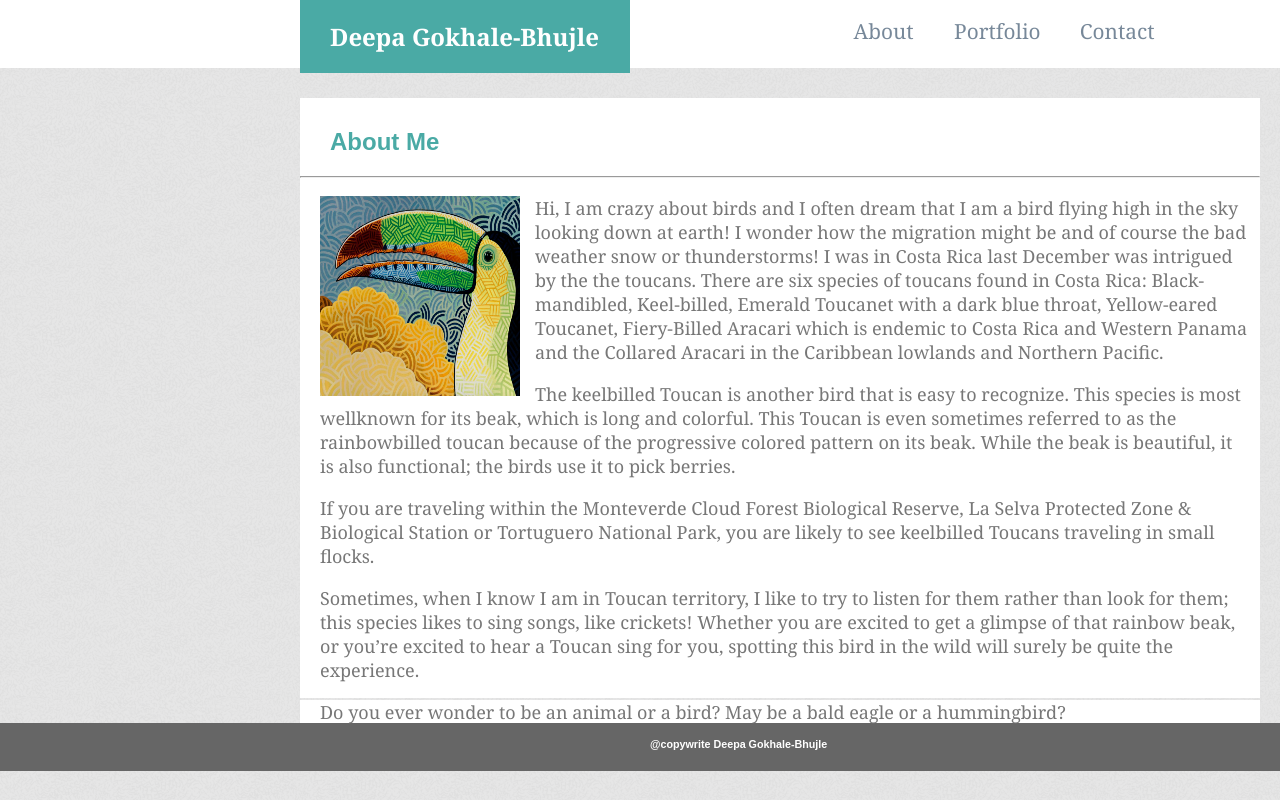
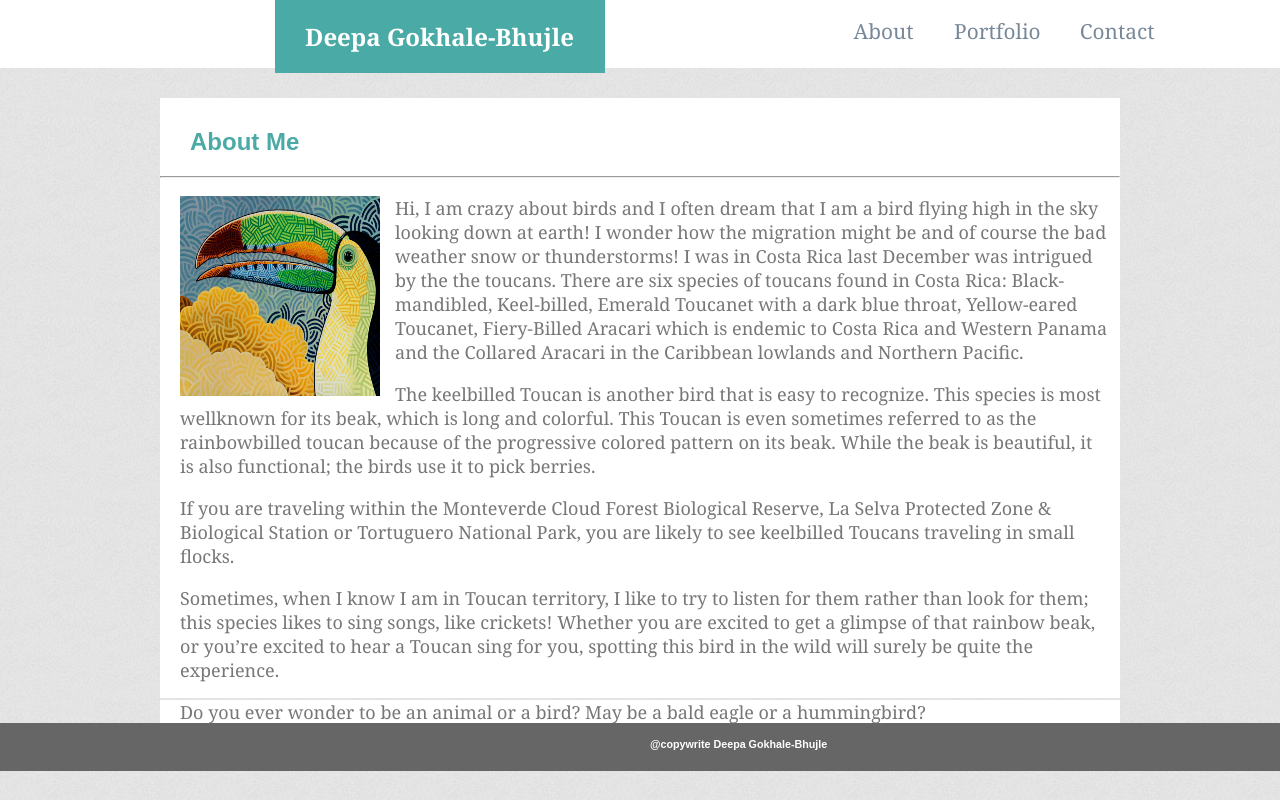
Before and after one commit to DeepaGokhale/Basic-Portfolio, a plain HTML site: page index.html in a window 1280 px wide. Shown: the top 800 px of the page. Drawn offline with Linux system fonts and the light colour scheme.

Commit message:
adding margin auto for body

```diff
--- a/assets/css/style.css
+++ b/assets/css/style.css
@@ -94,7 +94,7 @@
         color: #ffffff;
         font-family: Georgia, 'Times New Roman', Times, serif;
         background: #4aaaa5;
-        margin-left: 280px;
+        margin-left: 255px;
         padding-left: 30px;
         padding-right: 20px;
     }
@@ -124,7 +124,8 @@
     }
 
     .mainNav{
-        margin-left: 300PX;
+        margin-left: auto;
+        margin-right: auto;
         width: 960px;
         height: 600px;
         background-color: #ffffff;
```
